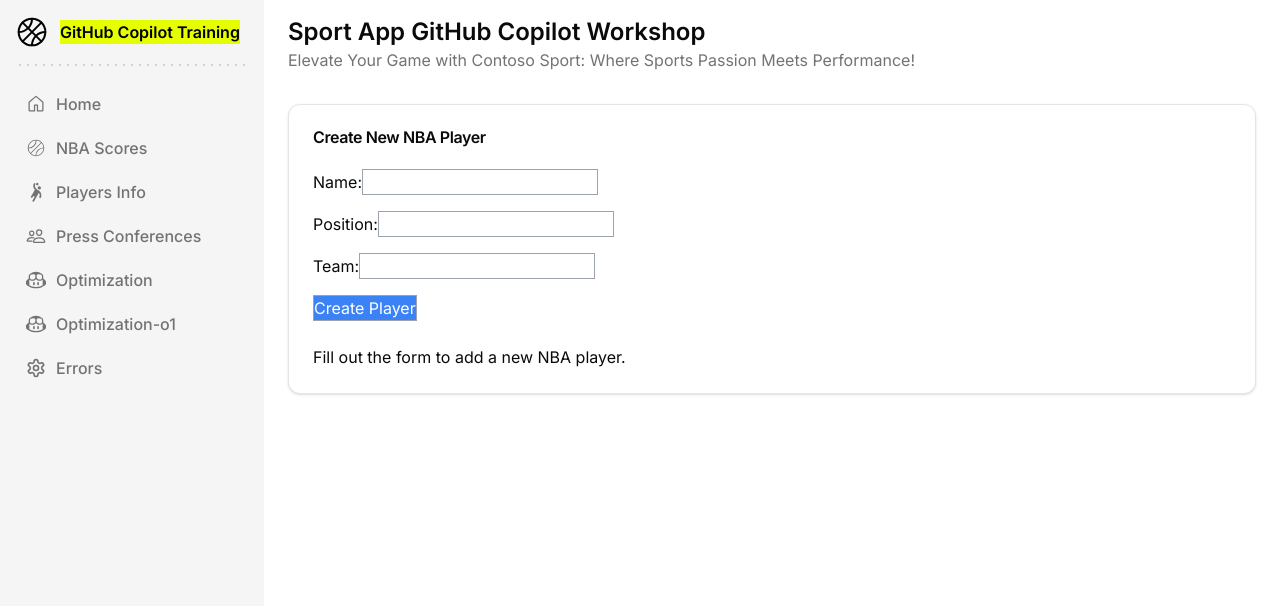
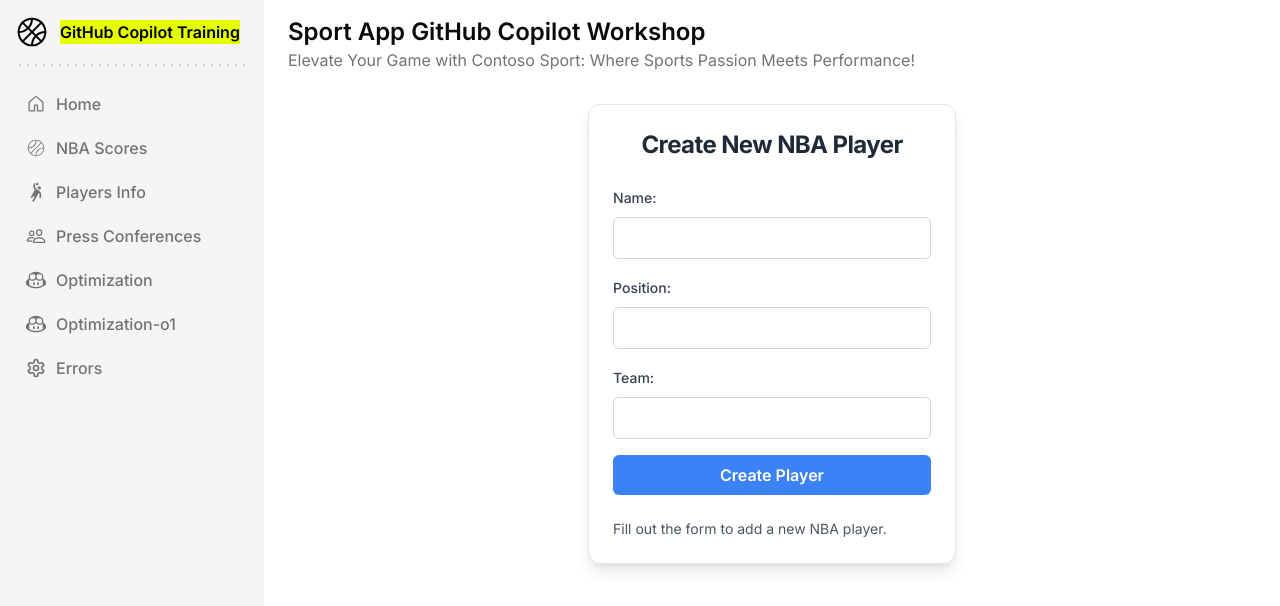
Before and after one commit to commit-ai/ghcp-sport-app-workshop, a Next.js app: page /errors in a window 1280 px wide. Shown: the top 606 px of the page. Built offline with nearby package versions, Linux system fonts and the light colour scheme.

Commit message:
task 7 - improve the form style

```diff
--- a/src/app/(dashboard)/errors/page.tsx
+++ b/src/app/(dashboard)/errors/page.tsx
@@ -8,7 +8,6 @@ import {
   CardFooter,
 } from "@/components/ui/card";
 import { useState } from "react";
-CardDescription;
 
 const ErrorPageFixing = () => {
   const [playerName, setPlayerName] = useState("");
@@ -37,53 +36,73 @@ const ErrorPageFixing = () => {
   };
 
   return (
-    <Card>
-      <CardHeader>
-        <CardTitle>Create New NBA Player</CardTitle>
+    <Card className="max-w-md mx-auto shadow-lg">
+      <CardHeader className="space-y-1">
+        <CardTitle className="text-2xl font-bold text-center text-gray-800">
+          Create New NBA Player
+        </CardTitle>
       </CardHeader>
       <CardContent>
         <form onSubmit={handleSubmit}>
           <div className="space-y-4">
-          <div>
-            <label htmlFor="name">Name:</label>
+            <div className="space-y-2">
+              <label
+                htmlFor="name"
+                className="text-sm font-medium text-gray-700"
+              >
+                Name:
+              </label>
               <input
                 type="text"
                 id="name"
                 value={playerName}
                 onChange={(e) => setPlayerName(e.target.value)}
                 required
-              className="border border-gray-400"
+                className="w-full px-3 py-2 border rounded-md border-gray-300 focus:outline-none focus:ring-2 focus:ring-blue-500 focus:border-transparent transition"
               />
             </div>
-          <div>
-            <label htmlFor="position">Position:</label>
+            <div className="space-y-2">
+              <label
+                htmlFor="position"
+                className="text-sm font-medium text-gray-700"
+              >
+                Position:
+              </label>
               <input
                 type="text"
                 id="position"
                 value={playerPosition}
                 onChange={(e) => setPlayerPosition(e.target.value)}
                 required
-              className="border border-gray-400"
+                className="w-full px-3 py-2 border rounded-md border-gray-300 focus:outline-none focus:ring-2 focus:ring-blue-500 focus:border-transparent transition"
               />
             </div>
-          <div>
-            <label htmlFor="team">Team:</label>
+            <div className="space-y-2">
+              <label
+                htmlFor="team"
+                className="text-sm font-medium text-gray-700"
+              >
+                Team:
+              </label>
               <input
                 type="text"
                 id="team"
                 value={playerTeam}
                 onChange={(e) => setPlayerTeam(e.target.value)}
                 required
-              className="border border-gray-400"
+                className="w-full px-3 py-2 border rounded-md border-gray-300 focus:outline-none focus:ring-2 focus:ring-blue-500 focus:border-transparent transition"
               />
             </div>
             <button
               type="submit"
-            className="border border-gray-400 bg-blue-500 text-white">Create Player</button>
+              className="w-full py-2 px-4 bg-blue-500 text-white font-semibold rounded-md hover:bg-blue-600 focus:outline-none focus:ring-2 focus:ring-blue-500 focus:ring-offset-2 transition-colors"
+            >
+              Create Player
+            </button>
           </div>
         </form>
       </CardContent>
-      <CardFooter>
+      <CardFooter className="text-center text-sm text-gray-600">
         <p>Fill out the form to add a new NBA player.</p>
       </CardFooter>
     </Card>
--- a/src/lib/player-info.ts
+++ b/src/lib/player-info.ts
@@ -68,5 +68,19 @@ export const playerInfo = [
       "assistsPerGame": 0,
       "reboundsPerGame": 0
     }
+  },
+  {
+    "id": 6,
+    "name": "Tamir Blatt",
+    "team": "Maccabi Tel Aviv",
+    "position": "Guard",
+    "height": "Not specified",
+    "weight": "Not specified",
+    "birthDate": "Not specified",
+    "stats": {
+      "pointsPerGame": 0,
+      "assistsPerGame": 0,
+      "reboundsPerGame": 0
+    }
   }
 ];
```
Lines whose indentation alone changed are shown as unchanged.
